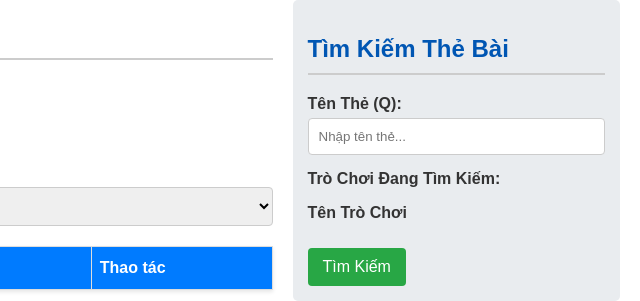
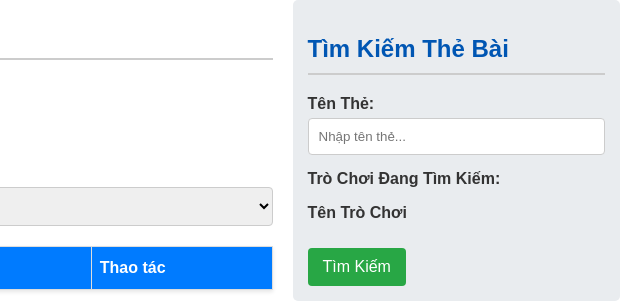
Before and after one commit to TrungReCode/TCG_SEARCH_SP, a plain HTML site: page QuanTriVien/QuanLyTheBai/quanLyTheBai.html in a window 1280 px wide. Shown: the part 160-461 px from the top of the page, 640-1280 px from the left. Drawn offline with Linux system fonts and the light colour scheme; no server answers.

Commit message:
chỉnh nhẹ html

```diff
--- a/QuanTriVien/QuanLyTheBai/quanLyTheBai.html
+++ b/QuanTriVien/QuanLyTheBai/quanLyTheBai.html
@@ -49,7 +49,7 @@
                 <h2>Tìm Kiếm Thẻ Bài</h2>
                 <form id="search-card-form">
                     <div>
-                        <label for="search-q">Tên Thẻ (Q):</label>
+                        <label for="search-q">Tên Thẻ:</label>
                         <input type="text" id="search-q" placeholder="Nhập tên thẻ...">
                     </div>
                     <div>
```
